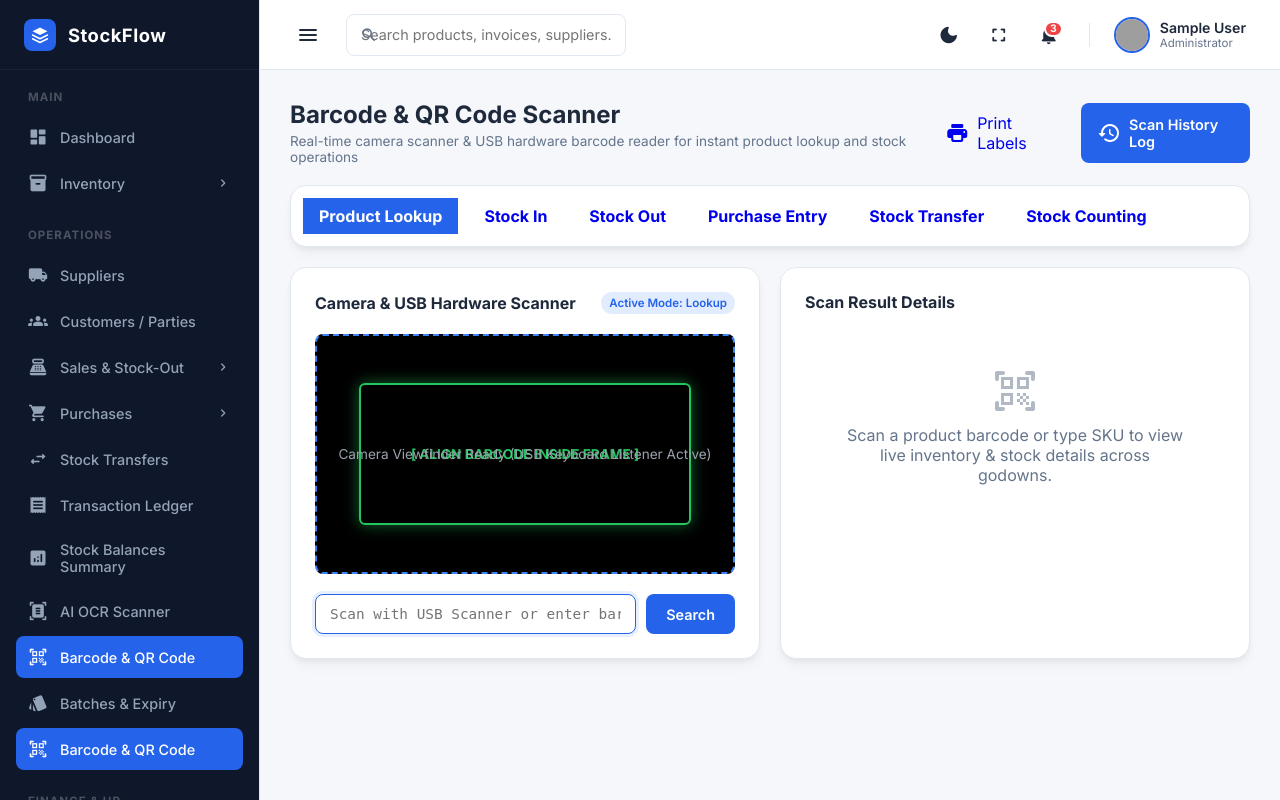
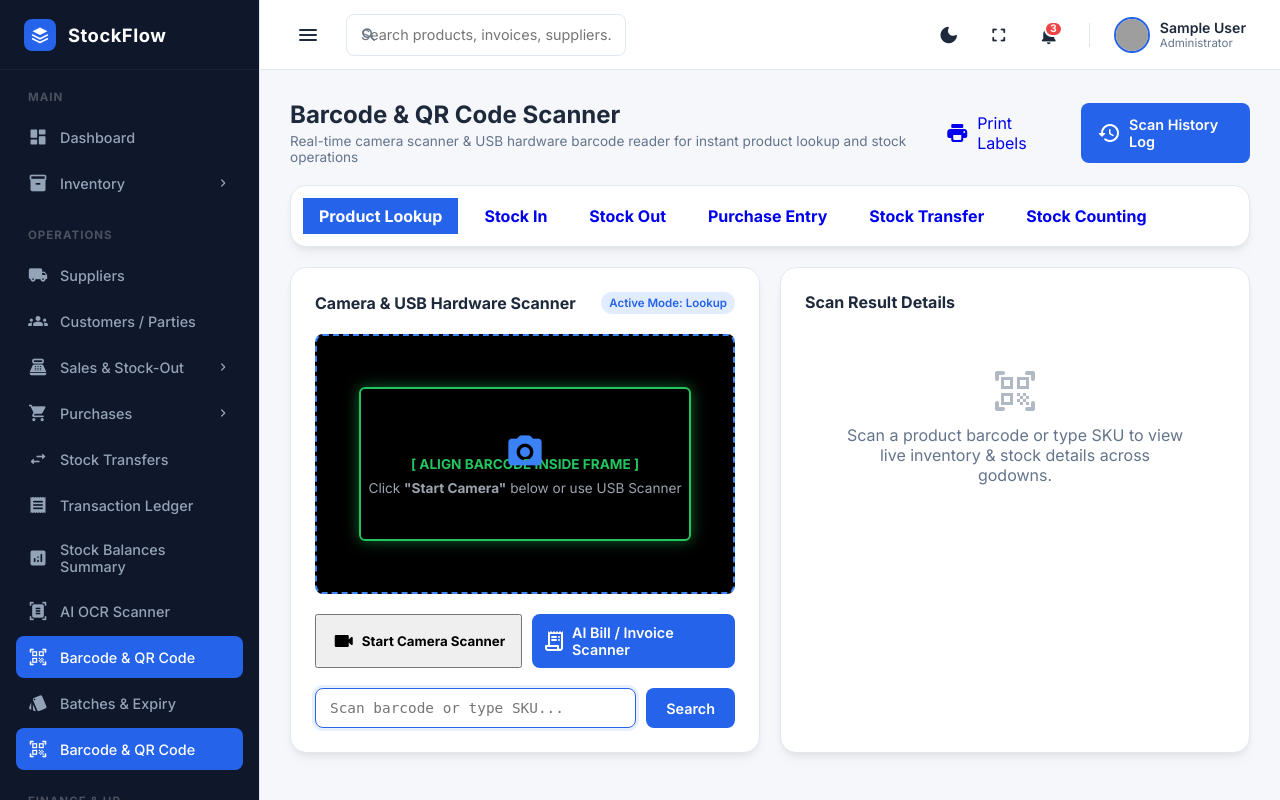
Before and after one commit to Lakisharma/StockFlow, a Django app: page /barcodes/scan/ in a window 1280 px wide. Run offline with Django 5.2, Linux system fonts and the light colour scheme; the visitor is signed in with stand-in values (Sample User, id 1); data that the repository does not hold is empty; grey boxes are pictures that could not be loaded.

Commit message:
fix(scanner): fix product-add URL, add live HTML5 camera barcode stream, and direct camera photo capture for AI bill scanner

```diff
--- a/barcodes/templates/barcodes/scanner.html
+++ b/barcodes/templates/barcodes/scanner.html
@@ -42,22 +42,101 @@
                 <span class="badge" style="background-color: rgba(59, 130, 246, 0.15); color: #2563eb; padding: 4px 8px;">Active Mode: {{ mode|title }}</span>
             </div>
 
-            <!-- Simulated Camera Viewfinder -->
-            <div id="scannerFrame" style="position: relative; width: 100%; height: 240px; background-color: #000; border-radius: 8px; overflow: hidden; display: flex; justify-content: center; align-items: center; border: 2px dashed #3b82f6;">
-                <div style="position: absolute; width: 80%; height: 60%; border: 2px solid #22c55e; border-radius: 6px; box-shadow: 0 0 15px rgba(34, 197, 94, 0.5); display: flex; justify-content: center; align-items: center; color: #22c55e; font-weight: 700; font-size: 0.85rem;">
+            <!-- Real-Time Camera Viewfinder -->
+            <div id="scannerFrame" style="position: relative; width: 100%; height: 260px; background-color: #000; border-radius: 8px; overflow: hidden; display: flex; justify-content: center; align-items: center; border: 2px dashed #3b82f6;">
+                <video id="cameraVideo" playsinline autoplay muted style="width: 100%; height: 100%; object-fit: cover; display: none;"></video>
+                <div id="cameraOverlay" style="position: absolute; width: 80%; height: 60%; border: 2px solid #22c55e; border-radius: 6px; box-shadow: 0 0 15px rgba(34, 197, 94, 0.5); display: flex; justify-content: center; align-items: center; color: #22c55e; font-weight: 700; font-size: 0.85rem; pointer-events: none;">
                     [ ALIGN BARCODE INSIDE FRAME ]
                 </div>
-                <div style="color: #9ca3af; font-size: 0.85rem; z-index: 1;">
-                    Camera Viewfinder Ready (USB Keyboard Listener Active)
+                <div id="cameraPlaceholder" style="color: #9ca3af; font-size: 0.85rem; z-index: 1; text-align: center; padding: 20px;">
+                    <span class="material-icons-round" style="font-size: 40px; color: #3b82f6; display: block; margin-bottom: 8px;">photo_camera</span>
+                    Click <strong>"Start Camera"</strong> below or use USB Scanner
                 </div>
             </div>
 
+            <!-- Camera Toggle Controls -->
+            <div style="display: flex; gap: 10px; flex-wrap: wrap;">
+                <button type="button" id="btnToggleCamera" class="btn-demo" style="flex: 1; padding: 10px; font-weight: 700; display: flex; align-items: center; justify-content: center; gap: 6px;">
+                    <span class="material-icons-round">videocam</span>
+                    <span id="btnCameraText">Start Camera Scanner</span>
+                </button>
+                <a href="{% url 'ocr-upload' %}" class="page-actions-btn" style="flex: 1; padding: 10px; text-decoration: none; display: flex; align-items: center; justify-content: center; gap: 6px;">
+                    <span class="material-icons-round">receipt_long</span>
+                    <span>AI Bill / Invoice Scanner</span>
+                </a>
+            </div>
+
             <!-- Manual Barcode / USB Scanner Input -->
-            <form method="GET" style="display: flex; gap: 10px;">
+            <form method="GET" id="barcodeForm" style="display: flex; gap: 10px;">
                 <input type="hidden" name="mode" value="{{ mode }}">
-                <input type="text" name="barcode" id="barcodeInput" class="input-control" placeholder="Scan with USB Scanner or enter barcode/SKU..." value="{{ query|default:'' }}" autofocus style="font-family: monospace; font-size: 1.05rem; font-weight: 700;">
+                <input type="text" name="barcode" id="barcodeInput" class="input-control" placeholder="Scan barcode or type SKU..." value="{{ query|default:'' }}" autofocus style="font-family: monospace; font-size: 1.05rem; font-weight: 700;">
                 <button type="submit" class="page-actions-btn" style="padding: 10px 20px;">Search</button>
             </form>
+
+            <script>
+            document.addEventListener('DOMContentLoaded', () => {
+                const btnToggleCamera = document.getElementById('btnToggleCamera');
+                const btnCameraText = document.getElementById('btnCameraText');
+                const video = document.getElementById('cameraVideo');
+                const placeholder = document.getElementById('cameraPlaceholder');
+                const barcodeInput = document.getElementById('barcodeInput');
+                const barcodeForm = document.getElementById('barcodeForm');
+                let stream = null;
+                let isScanning = false;
+
+                async function startCamera() {
+                    try {
+                        stream = await navigator.mediaDevices.getUserMedia({
+                            video: { facingMode: 'environment', width: { ideal: 1280 }, height: { ideal: 720 } }
+                        });
+                        video.srcObject = stream;
+                        video.style.display = 'block';
+                        placeholder.style.display = 'none';
+                        btnCameraText.textContent = 'Stop Camera';
+                        isScanning = true;
+                        initBarcodeDetection();
+                    } catch (err) {
+                        alert('Could not access camera. Please allow camera permissions in your browser settings: ' + err.message);
+                    }
+                }
+
+                function stopCamera() {
+                    if (stream) {
+                        stream.getTracks().forEach(track => track.stop());
+                        stream = null;
+                    }
+                    video.style.display = 'none';
+                    placeholder.style.display = 'block';
+                    btnCameraText.textContent = 'Start Camera Scanner';
+                    isScanning = false;
+                }
+
+                btnToggleCamera.addEventListener('click', () => {
+                    if (stream) stopCamera();
+                    else startCamera();
+                });
+
+                function initBarcodeDetection() {
+                    if ('BarcodeDetector' in window) {
+                        const detector = new BarcodeDetector({
+                            formats: ['code_128', 'code_39', 'ean_13', 'ean_8', 'qr_code', 'upc_a', 'upc_e']
+                        });
+                        const scanInterval = setInterval(async () => {
+                            if (!isScanning) { clearInterval(scanInterval); return; }
+                            try {
+                                const barcodes = await detector.detect(video);
+                                if (barcodes.length > 0) {
+                                    const code = barcodes[0].rawValue;
+                                    barcodeInput.value = code;
+                                    stopCamera();
+                                    barcodeForm.submit();
+                                }
+                            } catch (e) {}
+                        }, 500);
+                    }
+                }
+            });
+            </script>
         </div>
 
         <!-- Right: Scan Result & Multi-Godown Stock Breakdown -->
@@ -127,7 +206,7 @@
                 <div style="font-size: 1.1rem; font-weight: 800;">Product Not Found</div>
                 <div style="font-size: 0.85rem; color: var(--text-muted); margin-top: 5px;">No product matches barcode or SKU '{{ query }}'.</div>
                 <div style="margin-top: 15px;">
-                    <a href="{% url 'product-create' %}" class="page-actions-btn" style="text-decoration: none; padding: 8px 16px;">Create New Product</a>
+                    <a href="{% url 'product-add' %}" class="page-actions-btn" style="text-decoration: none; padding: 8px 16px;">Create New Product</a>
                 </div>
             </div>
             {% else %}
```
Also changed, not shown: ocr_scanner/templates/ocr_scanner/scanner_upload.html (+22 -3 lines).
